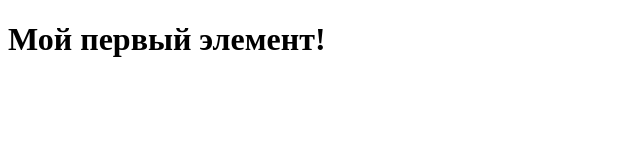
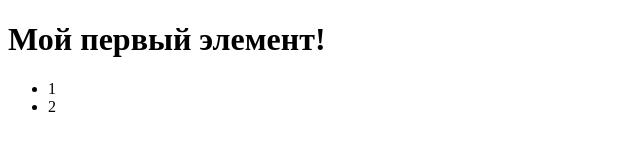
Before and after one commit to agatta17/Todo-App, a React (Create React App) app: page / in a window 1280 px wide. Shown: the top 166 px of the page, without its empty margins (0-640 px from the left). Built offline with nearby package versions, Linux system fonts and the light colour scheme.

Commit message:
create component

```diff
--- a/src/App.js
+++ b/src/App.js
@@ -1,7 +1,13 @@
 import React from 'react';
 
-const element = (<div>
-	<h1>Мой первый элемент!</h1>
+const ItemList = () => (<ul>
+	<li>1</li>
+	<li>2</li>
+	</ul>);
+
+const App = () => (<div>
+  <h1>Мой первый элемент!</h1>
+  <ItemList />
 </div>);
 
-export {element};
+export default App;
--- a/src/index.js
+++ b/src/index.js
@@ -1,7 +1,7 @@
 import React from 'react';
 import ReactDOM from 'react-dom';
-import {element} from './App';
+import App from './App';
 
 ReactDOM.render(
-  element, document.getElementById('root')
+  <App />, document.getElementById('root')
 );
```
